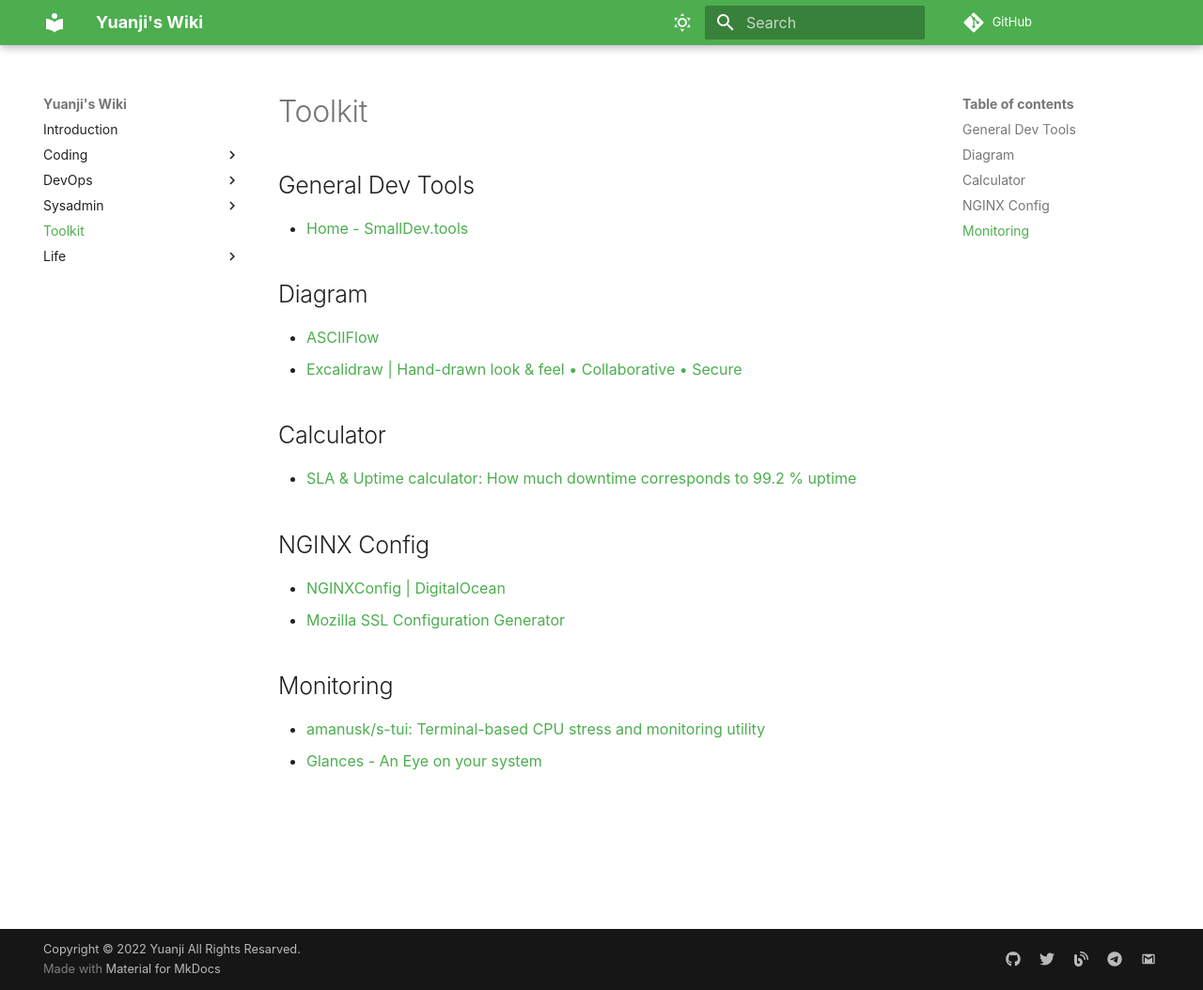
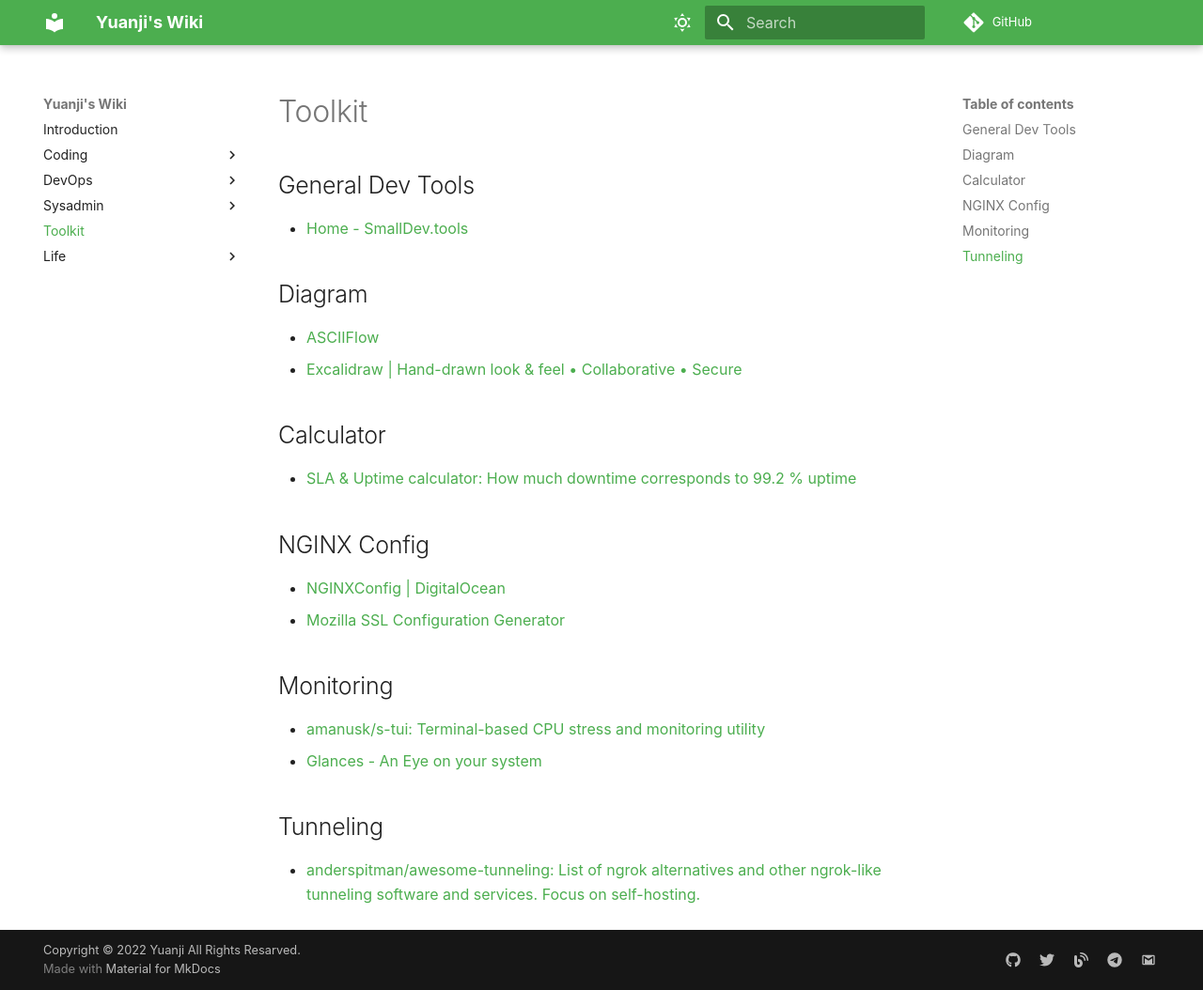
Before and after one commit to yuanji-dev/wiki, an MkDocs documentation site: the page built from docs/toolkit.md, in a window 1280 px wide and 1054 px high. Shown: the whole window at 94% size. Built offline with MkDocs 1.6.1 and Material for MkDocs 9.7.7, drawn with Linux system fonts in a browser that asks for light colours; some web fonts are replaced; comment, search, counter and statistics services are not loaded.

Commit message:
feat: minor updates

```diff
--- a/docs/toolkit.md
+++ b/docs/toolkit.md
@@ -20,3 +20,7 @@
 
 - [amanusk/s-tui: Terminal-based CPU stress and monitoring utility](https://github.com/amanusk/s-tui)
 - [Glances - An Eye on your system](https://nicolargo.github.io/glances/)
+
+## Tunneling
+
+- [anderspitman/awesome-tunneling: List of ngrok alternatives and other ngrok-like tunneling software and services. Focus on self-hosting.](https://github.com/anderspitman/awesome-tunneling)
```
Also changed, not shown: docs/coding/vim.md (+1 -0 lines).
